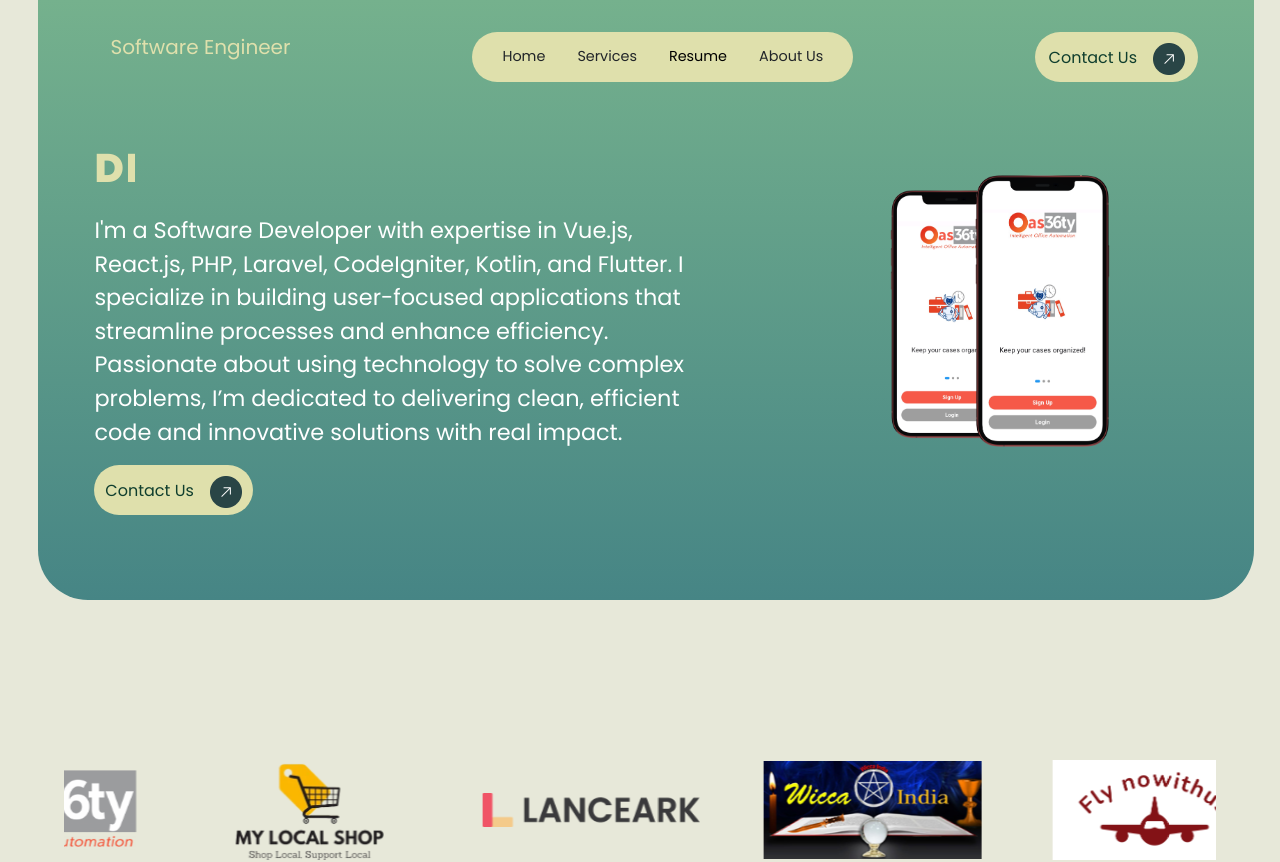
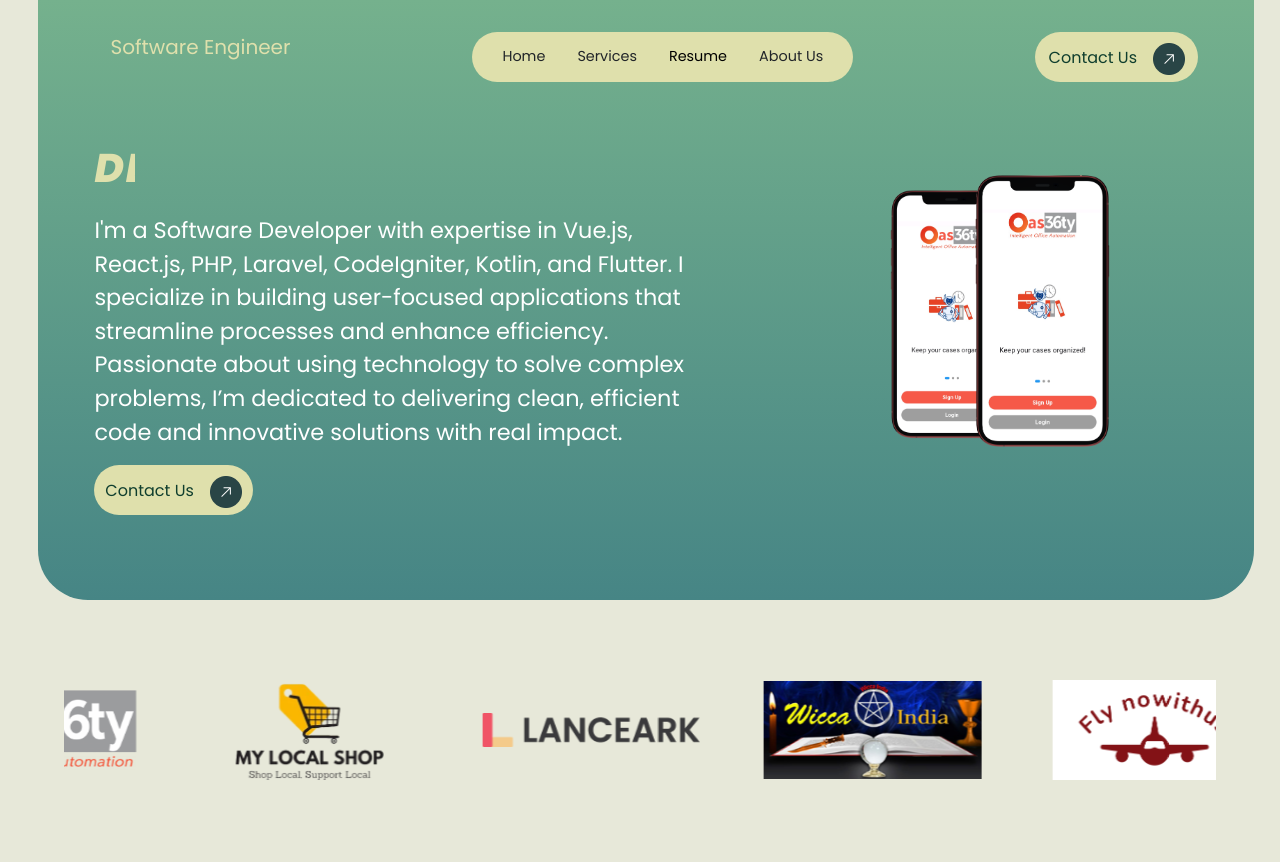
Before and after one commit to anshpreet1203/figma, a React (Create React App) app: page / in a window 1280 px wide. Shown: the top 862 px of the page. Built offline with nearby package versions, Linux system fonts and the light colour scheme.

Commit message:
Update style.css

```diff
--- a/src/style.css
+++ b/src/style.css
@@ -239,7 +239,7 @@ body{
   width: 90%;               /* Full width container */
   overflow: hidden;          /* Hide overflowing logos */
   position: relative;
-  margin: 10rem auto;
+  margin: 5rem auto;
   padding: 0 2rem;
 }
 
@@ -516,6 +516,11 @@ body{
     }
 }
 
+.first-container .parent .info .name{
+    font-size: 2.5rem;
+    font-style: italic;
+    /* font-family: Arial, Helvetica, sans-serif */
+}
 @media only screen and (max-width: 1600px){
 
     .visit{
```
